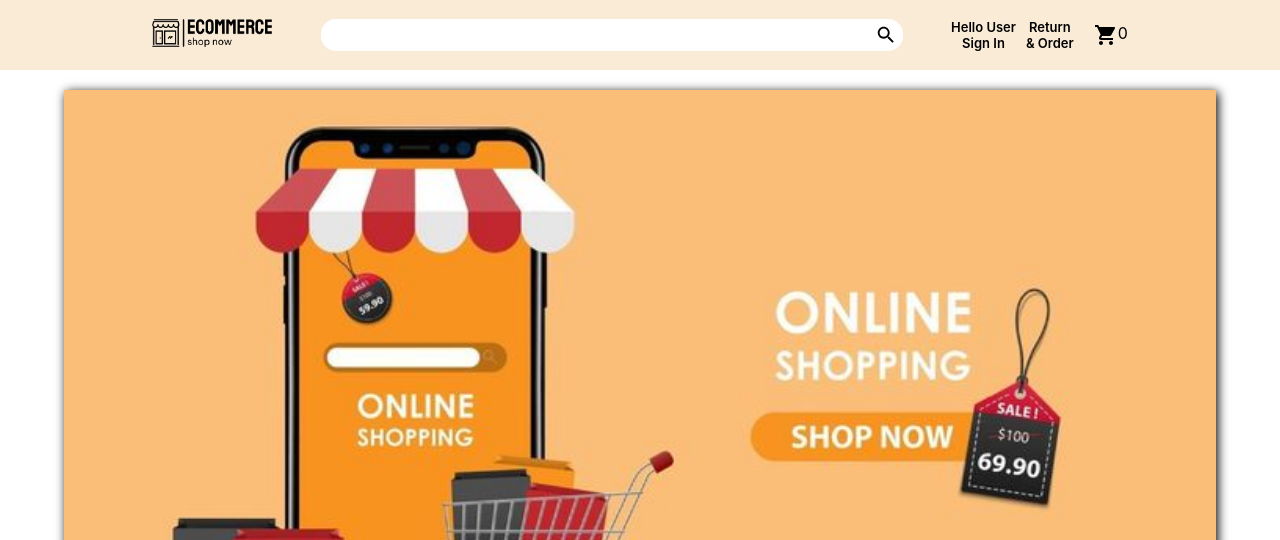
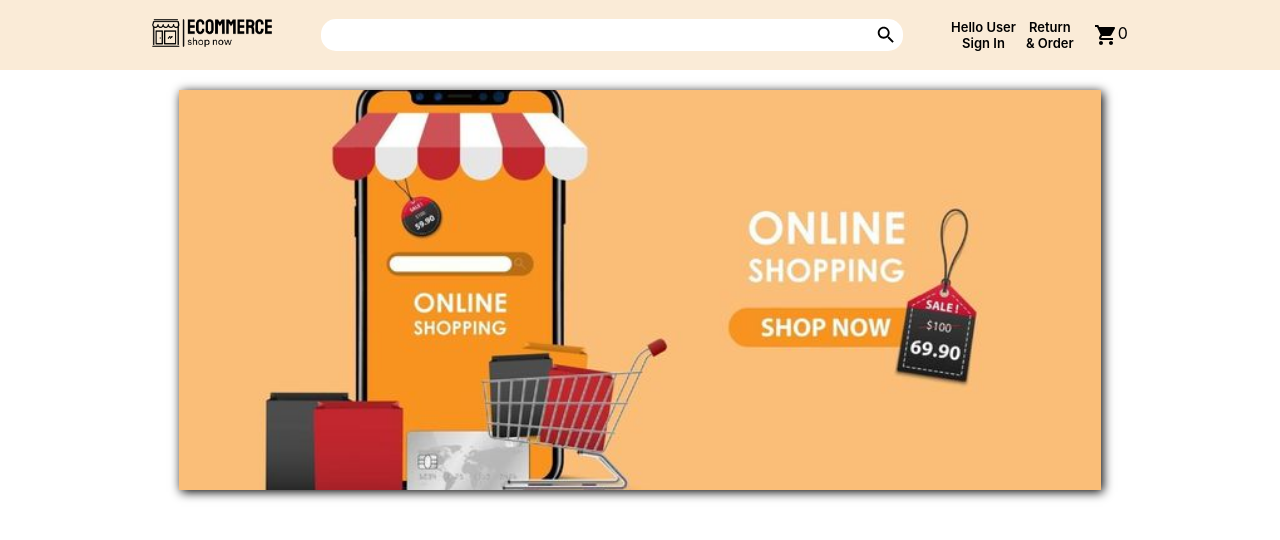
Before and after one commit to Thecrazycoder7/ecommerce-, a React (Create React App) app: page / in a window 1280 px wide. Shown: the top 540 px of the page. Built offline with nearby package versions, Linux system fonts and the light colour scheme; no server answers.

Commit message:
Changes to home section

```diff
--- a/src/components/Home.css
+++ b/src/components/Home.css
@@ -1,12 +1,14 @@
 .banner {
   position: relative;
-  height: 600px;
+  display: flex;
+  justify-content: center;
+  height: 400px;
   width: 100%;
   margin: 20px 0;
 }
 
 .banner img {
-  width: 100%;
+  width: 80%;
   height: 100%;
   object-fit: cover;
   box-shadow: 2px 2px 10px;
```
